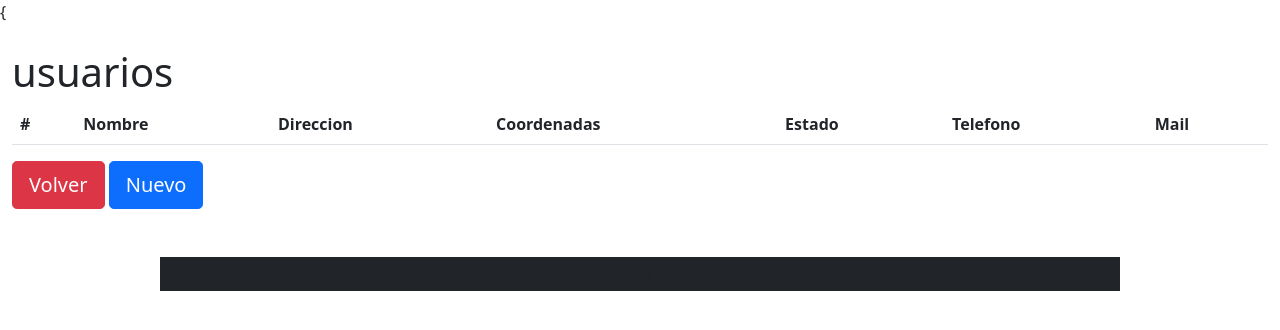
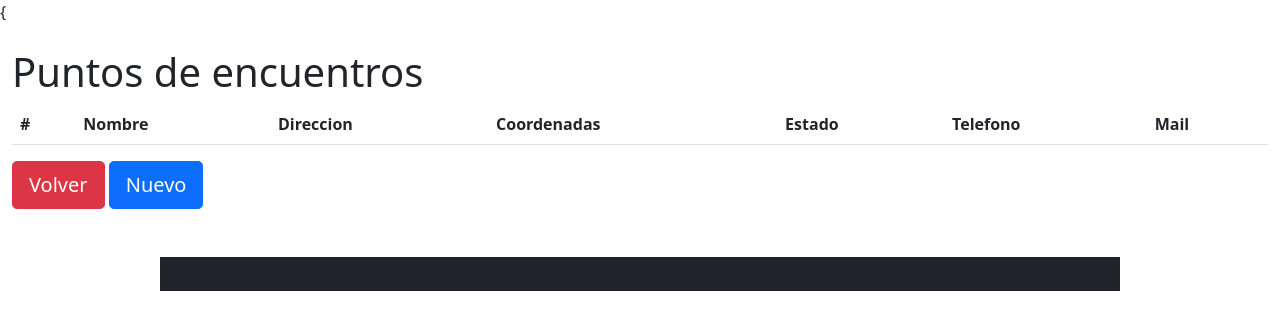
Before and after one commit to agustjn/flood-control-system, a Flask app: template Proyecto/app/templates/point/index.html in a window 1280 px wide. Shown: the top 330 px of the page. Run offline with Flask 2, Linux system fonts and the light colour scheme; the template is opened without the code that fills it: values that come from a table or form of the project are taken from there, others are empty; data comes from the database, SQL or seed files in the repository; some libraries are stand-ins or nearby versions.

Commit message:
Cambios para que ande el crud

```diff
--- a/Proyecto/app/models/point.py
+++ b/Proyecto/app/models/point.py
@@ -37,7 +37,7 @@ class Point(db.Model):
             exist_direccion = cls.query.filter_by(direccion = direccion).first()
             if exist_nombre:
                 return ("nombre "+ nombre )
-            elif exist_usuario:
+            elif exist_direccion:
                 return ("direccion" + direccion)
             else:
                 return (None)
--- a/Proyecto/app/resources/point.py
+++ b/Proyecto/app/resources/point.py
@@ -29,6 +29,7 @@ def create():
     validos = validate_empty_fields(new_point)
     if validos:
         answer = Point.exist(new_point.nombre,new_point.direccion)
+        print (f"------------------------{asnwer}-------------------------------")
         db.session.add(new_point)
         try:
             db.session.commit()
--- a/Proyecto/app/templates/point/index.html
+++ b/Proyecto/app/templates/point/index.html
@@ -5,7 +5,7 @@
 {% endblock %}
 
 {% block content %}
-<h1>usuarios</h1>
+<h1>Puntos de encuentros</h1>
 <table class="table">
   <thead>
     <tr>
```
